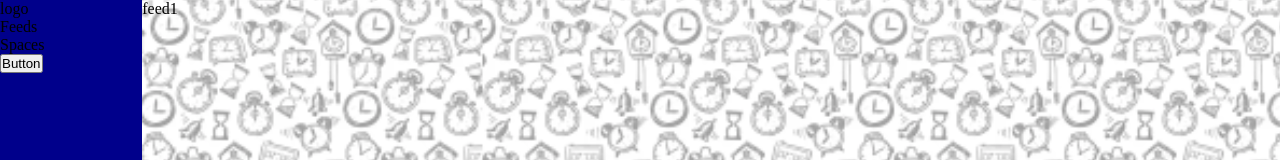
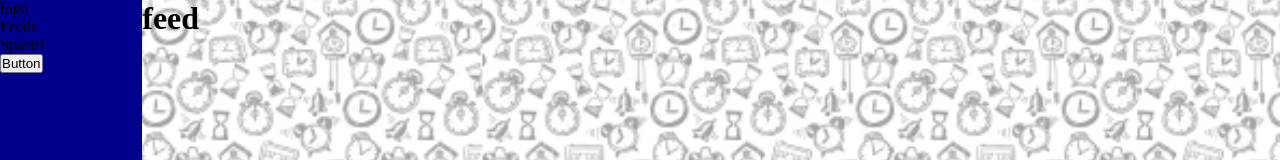
Before and after one commit to DurgaSanthosh/TweetMark, a React (Create React App) app: page /feed in a window 1280 px wide. Shown: the top 160 px of the page. Built offline with nearby package versions, Linux system fonts and the light colour scheme; no server answers.

Commit message:
Update Feed.js

```diff
--- a/src/pages/Feed/Feed.js
+++ b/src/pages/Feed/Feed.js
@@ -31,7 +31,7 @@ const Feed = () => {
         </div>
         <div className='feed_content'>
             <div>
-                feed1
+                <h1> feed </h1>
             </div>
 
         </div>
```
